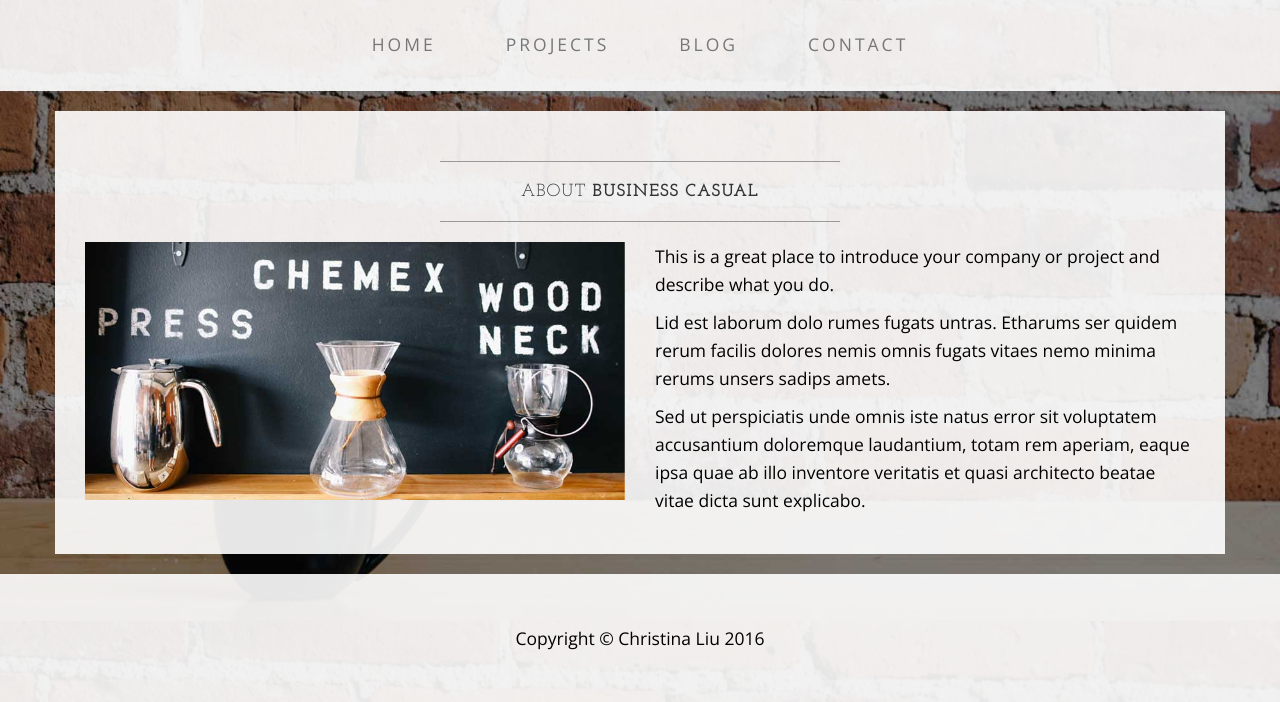
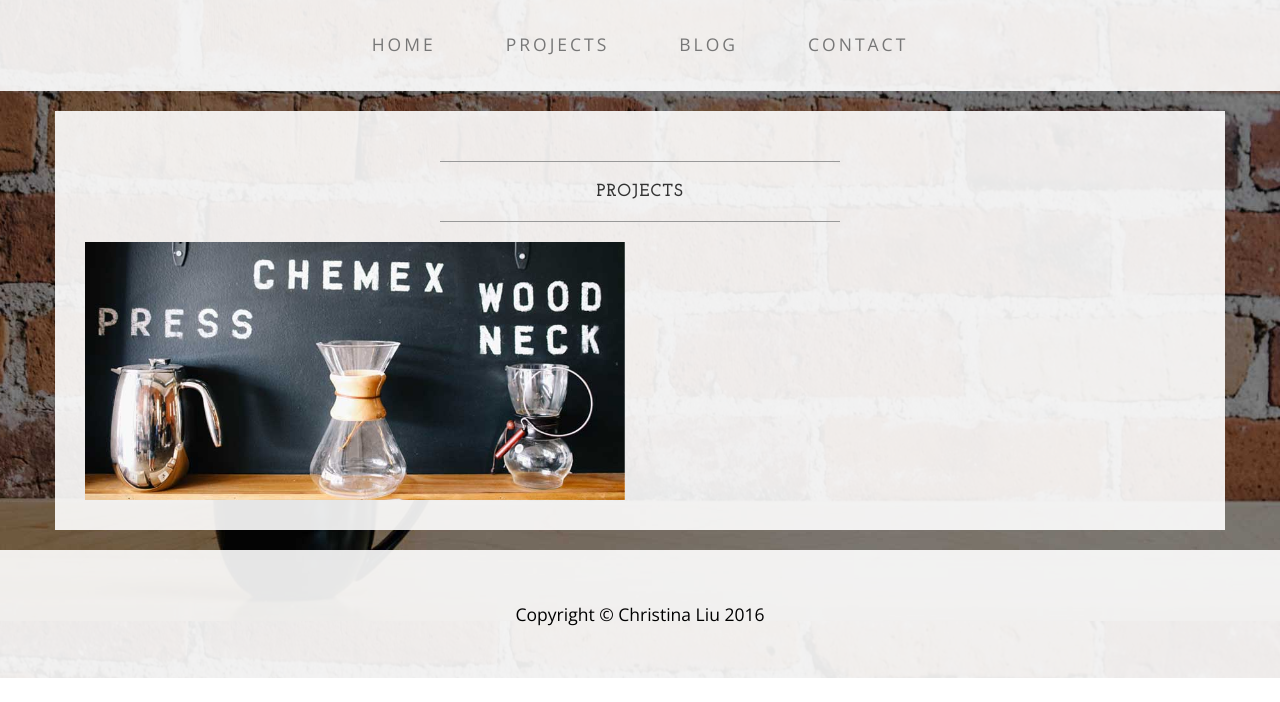
Before and after one commit to ChristinaLiu/christinaliu.github.io, a plain HTML site: page about.html in a window 1280 px wide. Shown: the part 179-881 px from the top of the page. After the commit the page ends 857 px from the top, so only its background shows below. Drawn offline with nearby package versions, Linux system fonts and the light colour scheme.

Commit message:
updated projects page

```diff
--- a/about.html
+++ b/about.html
@@ -9,7 +9,7 @@
     <meta name="description" content="">
     <meta name="author" content="">
 
-    <title>Christina Liu</title>
+    <title>Projects - Christina Liu</title>
 
     <!-- Bootstrap Core CSS -->
     <link href="css/bootstrap.min.css" rel="stylesheet">
@@ -77,8 +77,8 @@
             <div class="box">
                 <div class="col-lg-12">
                     <hr>
-                    <h2 class="intro-text text-center">About
-                        <strong>business casual</strong>
+                    <h2 class="intro-text text-center">
+                        <strong>PROJECTS</strong>
                     </h2>
                     <hr>
                 </div>
@@ -86,9 +86,6 @@
                     <img class="img-responsive img-border-left" src="img/slide-2.jpg" alt="">
                 </div>
                 <div class="col-md-6">
-                    <p>This is a great place to introduce your company or project and describe what you do.</p>
-                    <p>Lid est laborum dolo rumes fugats untras. Etharums ser quidem rerum facilis dolores nemis omnis fugats vitaes nemo minima rerums unsers sadips amets.</p>
-                    <p>Sed ut perspiciatis unde omnis iste natus error sit voluptatem accusantium doloremque laudantium, totam rem aperiam, eaque ipsa quae ab illo inventore veritatis et quasi architecto beatae vitae dicta sunt explicabo.</p>
                 </div>
                 <div class="clearfix"></div>
             </div>
```
